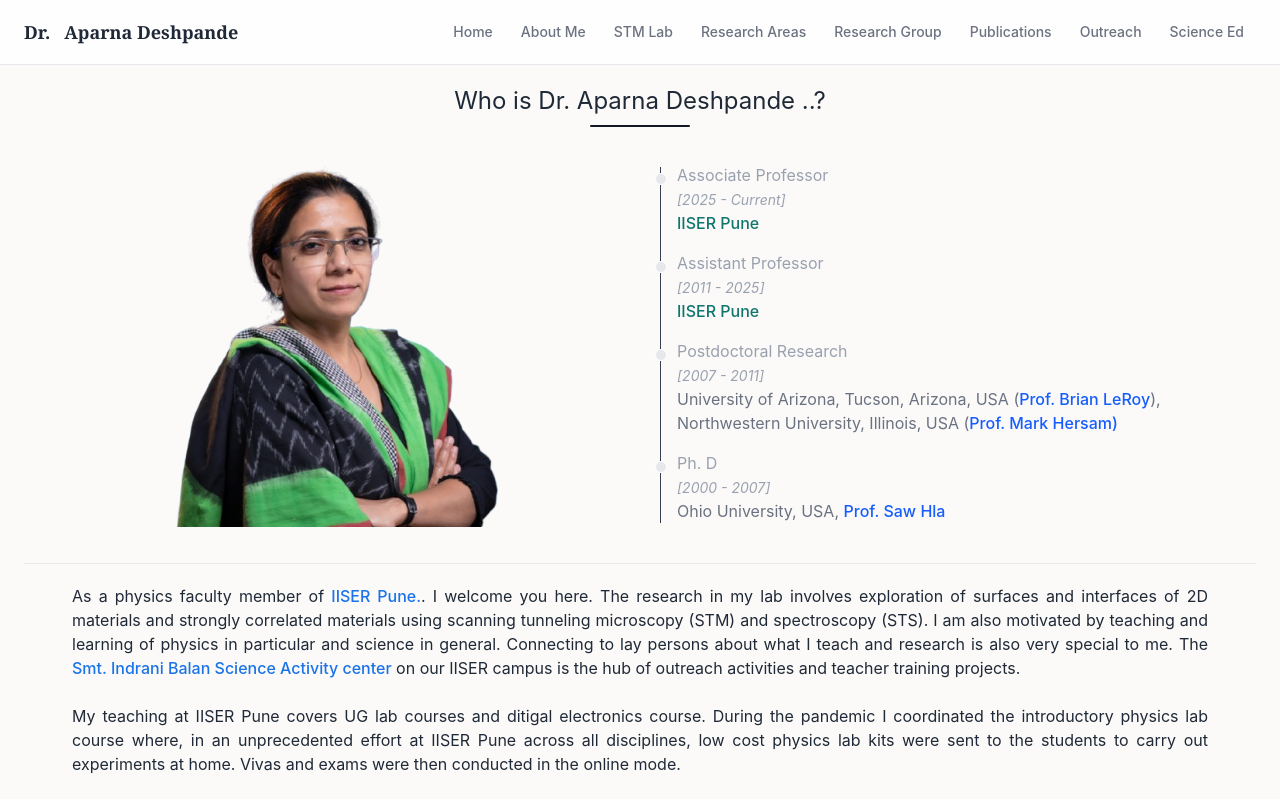
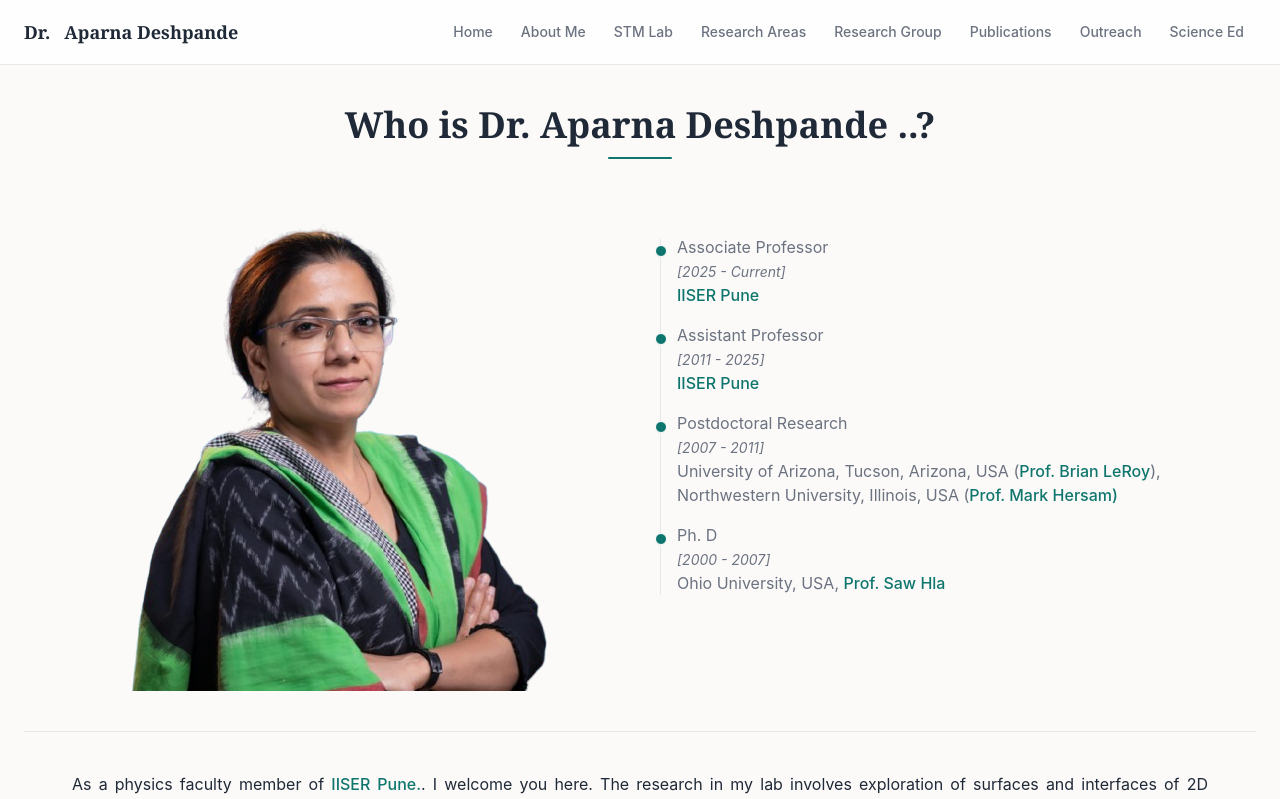
Before and after one commit to draparnadeshpande/portfolio, a Vue app in the folder AparnaDeshpande-IISER/: page /About_Me in a window 1280 px wide. Shown: the top 799 px of the page. Built offline with nearby package versions, Linux system fonts and the light colour scheme.

Commit message:
feat: redesign about page

```diff
--- a/AparnaDeshpande-IISER/src/components/PastTrajectory.vue
+++ b/AparnaDeshpande-IISER/src/components/PastTrajectory.vue
@@ -1,36 +1,36 @@
 <template>
     <div class="mt-10 ml-5 mr-5">
-        <ol class="relative border-s border-gray-700 mt-5">
+        <ol class="relative mt-5 border-s border-line">
           <li class="mb-5 ms-4">
-              <div class="absolute w-3 h-3 bg-gray-200 rounded-full mt-1.5 -start-1.5 border border-white dark:border-gray-900 dark:bg-gray-700"></div>
-              <div class="mb-1 text-l font-normal leading-none text-gray-400 dark:text-gray-500">Associate Professor</div>
-              <time class="mb-1 text-sm font-normal leading-none text-gray-400 dark:text-gray-500"><i>[2025 - Current]</i></time>
-              <p class="mb-4 text-base font-normal text-gray-500 dark:text-gray-400">
+              <div class="absolute -start-1.5 mt-1.5 h-3 w-3 rounded-full border border-surface bg-accent"></div>
+              <div class="mb-1 text-l font-normal leading-none text-ink-muted">Associate Professor</div>
+              <time class="mb-1 text-sm font-normal leading-none text-ink-muted"><i>[2025 - Current]</i></time>
+              <p class="mb-4 text-base font-normal text-ink-muted">
                 <a href="http://iiserpune.ac.in/">IISER Pune</a>
               </p>
           </li>
           <li class="mb-5 ms-4">
-              <div class="absolute w-3 h-3 bg-gray-200 rounded-full mt-1.5 -start-1.5 border border-white dark:border-gray-900 dark:bg-gray-700"></div>
-              <div class="mb-1 text-l font-normal leading-none text-gray-400 dark:text-gray-500">Assistant Professor</div>
-              <time class="mb-1 text-sm font-normal leading-none text-gray-400 dark:text-gray-500"><i>[2011 - 2025]</i></time>
-              <p class="mb-4 text-base font-normal text-gray-500 dark:text-gray-400">
+              <div class="absolute -start-1.5 mt-1.5 h-3 w-3 rounded-full border border-surface bg-accent"></div>
+              <div class="mb-1 text-l font-normal leading-none text-ink-muted">Assistant Professor</div>
+              <time class="mb-1 text-sm font-normal leading-none text-ink-muted"><i>[2011 - 2025]</i></time>
+              <p class="mb-4 text-base font-normal text-ink-muted">
                 <a href="http://iiserpune.ac.in/">IISER Pune</a>
               </p>
           </li>
           <li class="mb-5 ms-4">
-              <div class="absolute w-3 h-3 bg-gray-200 rounded-full mt-1.5 -start-1.5 border border-white dark:border-gray-900 dark:bg-gray-700"></div>
-              <div class="mb-1 text-l font-normal leading-none text-gray-400 dark:text-gray-500">Postdoctoral Research</div>
-              <time class="mb-1 text-sm font-normal leading-none text-gray-400 dark:text-gray-500"><i>[2007 - 2011]</i></time>
-              <p class="mb-4 text-base font-normal text-gray-500 dark:text-gray-400">
-                  University of Arizona, Tucson, Arizona, USA (<a href="http://www.physics.arizona.edu/~leroy/" class="transition text-blue-600 hover:underline">Prof. Brian LeRoy</a>), Northwestern University, Illinois, USA (<a href="https://www.hersam-group.northwestern.edu/" class="transition text-blue-600 hover:underline">Prof. Mark Hersam)</a>
+              <div class="absolute -start-1.5 mt-1.5 h-3 w-3 rounded-full border border-surface bg-accent"></div>
+              <div class="mb-1 text-l font-normal leading-none text-ink-muted">Postdoctoral Research</div>
+              <time class="mb-1 text-sm font-normal leading-none text-ink-muted"><i>[2007 - 2011]</i></time>
+              <p class="mb-4 text-base font-normal text-ink-muted">
+                  University of Arizona, Tucson, Arizona, USA (<a href="http://www.physics.arizona.edu/~leroy/">Prof. Brian LeRoy</a>), Northwestern University, Illinois, USA (<a href="https://www.hersam-group.northwestern.edu/">Prof. Mark Hersam)</a>
               </p>
           </li>
           <li class="mb-5 ms-4">
-              <div class="absolute w-3 h-3 bg-gray-200 rounded-full mt-1.5 -start-1.5 border border-white dark:border-gray-900 dark:bg-gray-700"></div>
-              <div class="mb-1 text-l font-normal leading-none text-gray-400 dark:text-gray-500">Ph. D</div>
-              <time class="mb-1 text-sm font-normal leading-none text-gray-400 dark:text-gray-500"><i>[2000 - 2007]</i></time>
-              <p class="mb-4 text-base font-normal text-gray-500 dark:text-gray-400">
-                  Ohio University, USA, <a href="http://www.phy.ohio.edu/~hla/" class="transition text-blue-600 hover:underline">Prof. Saw Hla</a>
+              <div class="absolute -start-1.5 mt-1.5 h-3 w-3 rounded-full border border-surface bg-accent"></div>
+              <div class="mb-1 text-l font-normal leading-none text-ink-muted">Ph. D</div>
+              <time class="mb-1 text-sm font-normal leading-none text-ink-muted"><i>[2000 - 2007]</i></time>
+              <p class="mb-4 text-base font-normal text-ink-muted">
+                  Ohio University, USA, <a href="http://www.phy.ohio.edu/~hla/">Prof. Saw Hla</a>
               </p>
           </li>
         </ol>
--- a/AparnaDeshpande-IISER/src/views/AboutView.vue
+++ b/AparnaDeshpande-IISER/src/views/AboutView.vue
@@ -1,17 +1,17 @@
-<template class="max-w-7xl mx-auto">
-  <div class="text-center text-bold text-2xl mt-5">Who is Dr. Aparna Deshpande ..?</div>
-  <div class="w-25 h-0.5 bg-[#111828] mx-auto rounded mt-2"></div>
-    <div class="grid grid-cols-1 sm:grid-cols-2">
-      <div class="h-100 w-100 flex justify-center align-center w-full">
-        <img class="mt-5" src="../assets/propic.png" alt="">
+<template>
+  <div>
+    <PageHeader title="Who is Dr. Aparna Deshpande ..?"></PageHeader>
+    <div class="mt-10 grid grid-cols-1 sm:grid-cols-2">
+      <div class="flex w-full items-center justify-center">
+        <img class="rounded-xl" src="../assets/propic.png" alt="">
       </div>
       <div>
         <PastTrajectory></PastTrajectory>
       </div>
     </div>
-    <hr class="h-px my-5 bg-gray-200 border-0 dark:bg-gray-700">
-    <div class="mr-2 ml-2 mt-2">
-      <div class="mr-1 ml-1 sm:mr-10 sm:ml-10 mt-5 text-l text-justify">
+    <hr class="my-10 h-px border-0 bg-line">
+    <div class="mx-2 mt-2">
+      <div class="mx-1 mt-5 text-justify text-ink sm:mx-10">
         As a physics faculty member of <a href="https://www.iiserpune.ac.in/">IISER Pune.</a>. I welcome you here.
         The research in my lab involves exploration of surfaces and interfaces of 2D materials and strongly correlated materials using scanning tunneling microscopy (STM) and spectroscopy (STS).
         I am also motivated by teaching and learning of physics in particular and science in general. Connecting to lay persons about what I teach and research is also very special to me.
@@ -21,44 +21,10 @@
         </p>
       </div>
     </div>
+  </div>
 </template>
 
 <script setup>
+import PageHeader from '@/components/PageHeader.vue';
 import PastTrajectory from '@/components/PastTrajectory.vue';
-
 </script>
-
-<style scoped>
-/* Base link styles */
-a {
-  color: #1a73e8; /* Soft blue */
-  text-decoration: none;
-  font-weight: 500;
-  transition: color 0.3s ease, text-decoration 0.3s ease;
-}
-
-/* Visited links */
-a:visited {
-  color: #6a5acd; /* Medium purple */
-}
-
-/* Hover state */
-a:hover,
-a:focus {
-  color: #d93025; /* Vibrant red */
-  text-decoration: underline;
-  outline: none;
-}
-
-/* Active (clicked) state */
-a:active {
-  color: #b22222; /* Dark red */
-  text-decoration: underline;
-}
-
-/* Focus visible for accessibility */
-a:focus-visible {
-  outline: 2px solid #d93025;
-  outline-offset: 2px;
-}
-</style>
```
